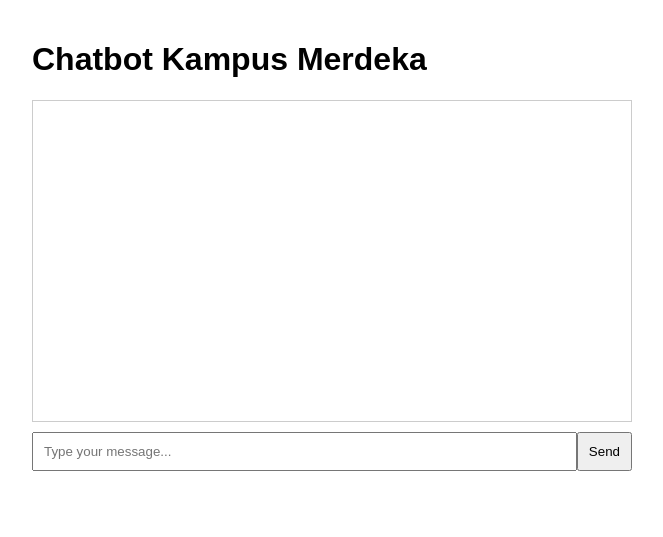
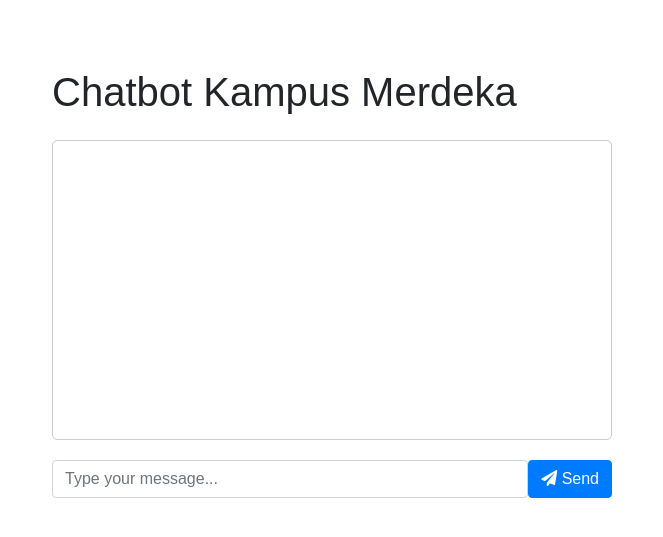
Before and after one commit to SriYanisaa/chatbot-kampus-merdeka-deep-learning, a Flask app: page / in a window 1280 px wide. Shown: the top 537 px of the page, without its empty margins (308-971 px from the left). Run offline with Flask 3, Linux system fonts and the light colour scheme; parts of the project's set-up code (start-up, migrations or seed data) failed here and were passed over; some libraries are stand-ins or nearby versions.

Commit message:
update front end

```diff
--- a/static/style.css
+++ b/static/style.css
@@ -15,7 +15,8 @@ body {
     padding: 10px;
     height: 300px;
     overflow-y: scroll;
-    margin-bottom: 10px;
+    margin-bottom: 20px;
+    border-radius: 5px;
 }
 
 .input-container {
--- a/templates/index.html
+++ b/templates/index.html
@@ -3,22 +3,35 @@
 <head>
     <meta charset="UTF-8">
     <meta name="viewport" content="width=device-width, initial-scale=1.0">
-    <link rel="stylesheet" href="{{ url_for('static', filename='style.css') }}">
+    <link rel="stylesheet" href="https://maxcdn.bootstrapcdn.com/bootstrap/4.5.2/css/bootstrap.min.css">
+    <link rel="stylesheet" href="{{ url_for('static', filename='style.css') }}?v=1">
     <title>Chatbot Kampus Merdeka</title>
 </head>
 <body>
     <div class="container">
-        <h1>Chatbot Kampus Merdeka</h1>
-        <div class="chat-container" id="chat-container"></div>
-        <div class="input-container">
-            <input type="text" id="user-input" placeholder="Type your message...">
-            <button onclick="sendMessage()">Send</button>
+        <h1 class="mt-5">Chatbot Kampus Merdeka</h1>
+        <div class="chat-container mt-4" id="chat-container"></div>
+        <div class="input-container mt-3">
+            <input type="text" class="form-control" id="user-input" placeholder="Type your message...">
+            <button class="btn btn-primary" onclick="sendMessage()">
+                <i class="fa fa-paper-plane"></i> Send
+            </button>
         </div>
     </div>
+
+    <!-- Font Awesome Icons -->
+    <link rel="stylesheet" href="https://cdnjs.cloudflare.com/ajax/libs/font-awesome/5.15.1/css/all.min.css">
 
     <script>
         function sendMessage() {
             var user_input = document.getElementById("user-input").value;
+            var chatContainer = document.getElementById("chat-container");
+
+            // Menambahkan bubble user
+            var userBubble = document.createElement("div");
+            userBubble.className = "message user-message fit-content";
+            userBubble.innerHTML = "<strong>👨‍🦰 You:</strong> " + user_input;
+            chatContainer.appendChild(userBubble);
 
             // Send user input to the server for prediction
             fetch('/predict', {
@@ -30,14 +43,24 @@
             })
             .then(response => response.json())
             .then(data => {
-                // Display user input and bot response in the chat container
-                document.getElementById("chat-container").innerHTML += '<div class="user-message">' + user_input + '</div>';
-                document.getElementById("chat-container").innerHTML += '<div class="bot-message">' + data.bot_response + '</div>';
+                // Menambahkan bubble bot
+                var botBubble = document.createElement("div");
+                botBubble.className = "message bot-message fit-content";
+                botBubble.innerHTML = "<strong>🤖 Bot:</strong> " + data.bot_response;
+                chatContainer.appendChild(botBubble);
+
+                // Scroll ke bagian bawah chatContainer
+                chatContainer.scrollTop = chatContainer.scrollHeight;
             });
 
             // Clear the input field
             document.getElementById("user-input").value = '';
         }
     </script>
+
+    <!-- Bootstrap JS and Popper.js -->
+    <script src="https://code.jquery.com/jquery-3.5.1.slim.min.js"></script>
+    <script src="https://cdn.jsdelivr.net/npm/@popperjs/core@2.9.2/dist/umd/popper.min.js"></script>
+    <script src="https://maxcdn.bootstrapcdn.com/bootstrap/4.5.2/js/bootstrap.min.js"></script>
 </body>
 </html>
```
Also changed, not shown: other parts of static/style.css (+48 -0 lines).
